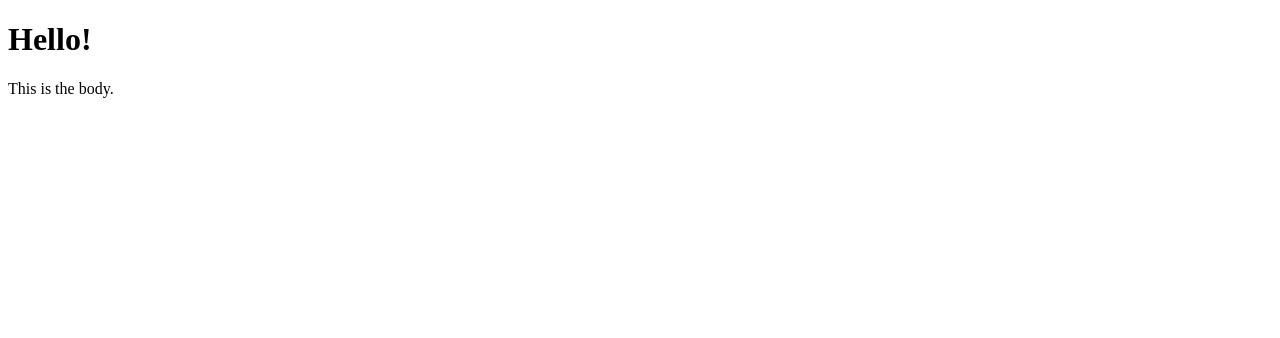
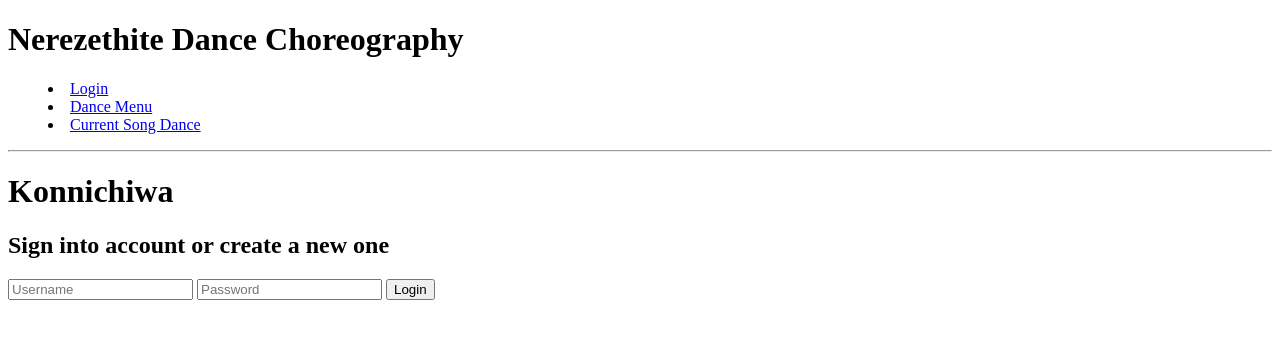
Before and after one commit to MysticKim3/260StartUp, a plain HTML site: page index.html in a window 1280 px wide. Drawn offline with Linux system fonts and the light colour scheme.

Commit message:
Created html pages and edited index.html

```diff
--- a/index.html
+++ b/index.html
@@ -1,4 +1,30 @@
 <!DOCTYPE html>
-<h1>Hello!</h1>
-<body>This is the body.</body>
+<html lang="en">
+    <head>
+        <meta charset="UTF-8" />
+        <!-- Tell browsers not to scale the viewport automatically -->
+        <meta name="viewport" content="width=device-width, initial-scale=1.0" />
+        <title>Nerezethite HTML</title>
+        <link rel="icon" href="Untitled10_20230929205341.jpg" />
+    </head>
+    <body>
+        <header>
+            <h1>Nerezethite Dance Choreography</h1>
+            <nav>
+                <menu>
+                    <li><a href="index.html">Login</a></li>
+                    <li><a href="dance.html">Dance Menu</a></li>
+                    <li><a href="song.html">Current Song Dance</a></li>
+                </menu>
+            </nav>
+            <hr />
+        </header>
+        <main>
+            <h1>Konnichiwa</h1>
+            <h2>Sign into account or create a new one</h2>
+            <input type="text" id="username" placeholder="Username" />
+            <input type="text" id="password" placeholder="Password" />
+            <button type="login">Login</button>
+        </main>
+    </body>
 </html>
```
Also changed, not shown: dance.html (added), song.html (added).
